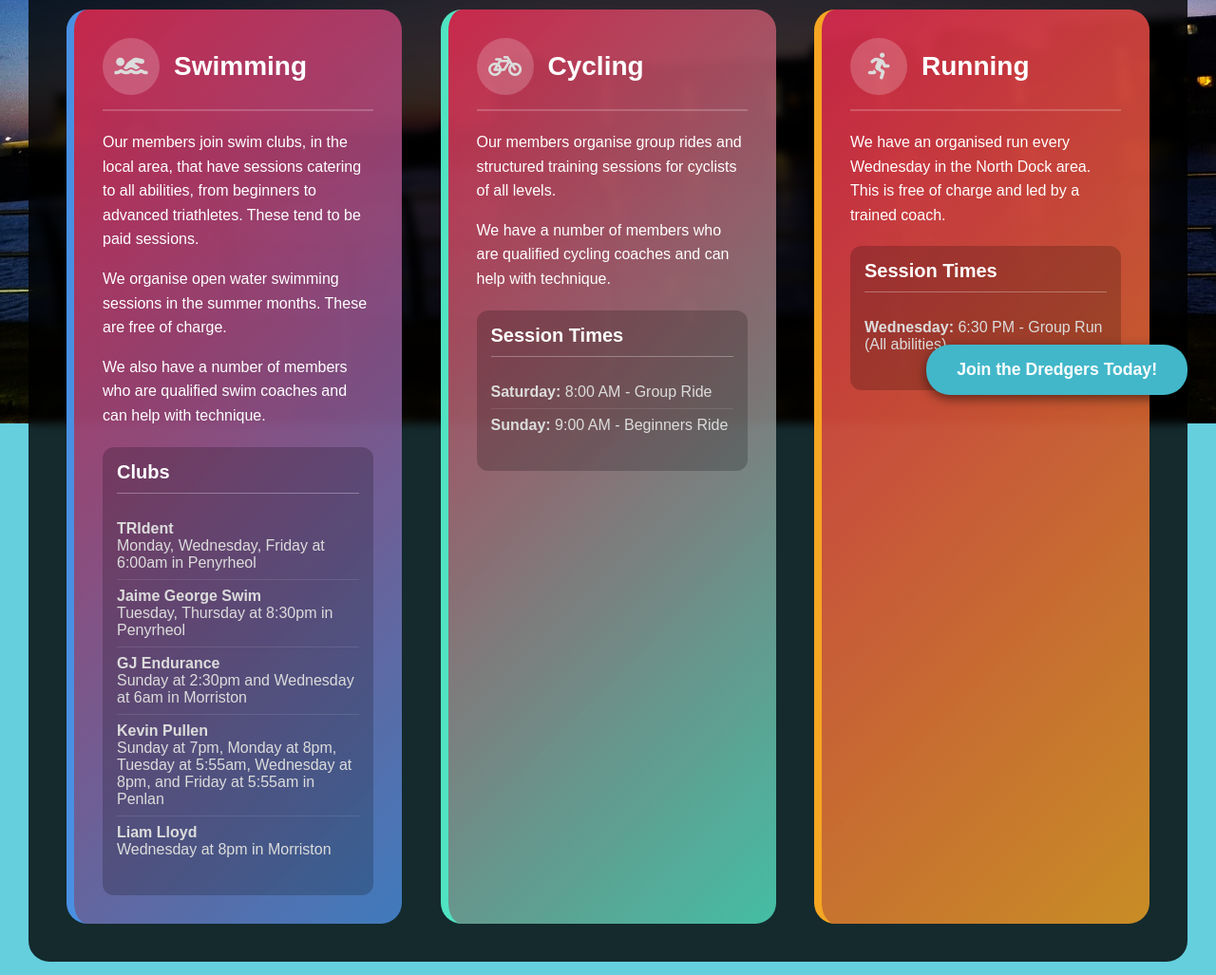
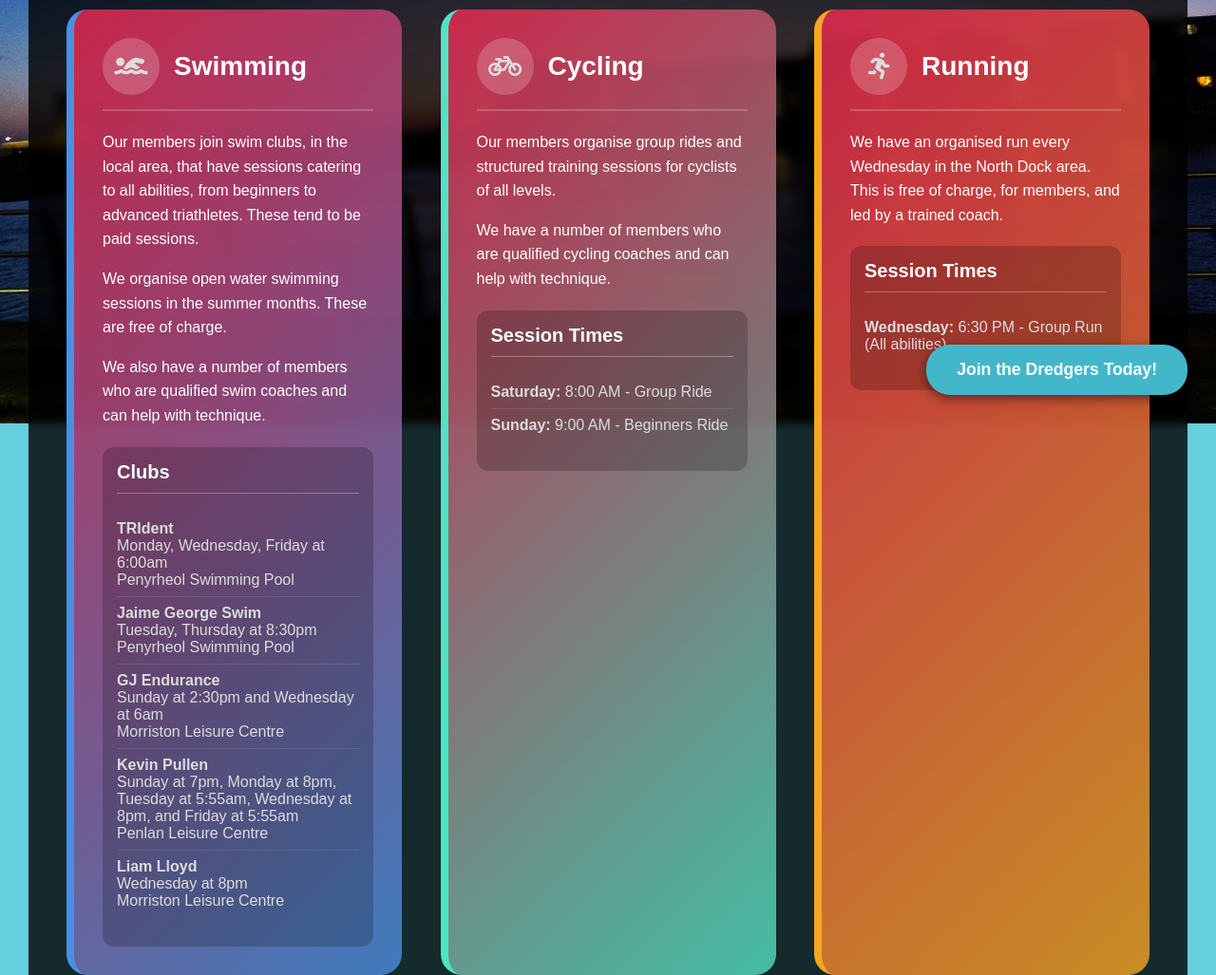
Before and after one commit to TimHincheyUK/NDDredgers, a plain HTML site: page training.html in a window 1280 px wide. Shown: the part 354-1381 px from the top of the page at 95% size. Drawn offline with Linux system fonts and the light colour scheme.

Commit message:
Wording chnges on training lage

```diff
--- a/training.html
+++ b/training.html
@@ -170,11 +170,11 @@
                         <div class="session-times">
                             <h3>Clubs</h3>
                             <ul>
-                                <li><strong>TRIdent</strong><br/>Monday, Wednesday, Friday at 6:00am in Penyrheol</li>
-                                <li><strong>Jaime George Swim</strong><br/>Tuesday, Thursday at 8:30pm in Penyrheol</li>
-                                <li><strong>GJ Endurance</strong><br/>Sunday at 2:30pm and Wednesday at 6am in Morriston</li>
-                                <li><strong>Kevin Pullen</strong><br/>Sunday at 7pm, Monday at 8pm, Tuesday at 5:55am, Wednesday at 8pm, and Friday at 5:55am in Penlan</li>
-                                <li><strong>Liam Lloyd</strong><br/>Wednesday at 8pm in Morriston</li>
+                                <li><strong>TRIdent</strong><br/>Monday, Wednesday, Friday at 6:00am<br/>Penyrheol Swimming Pool</li>
+                                <li><strong>Jaime George Swim</strong><br/>Tuesday, Thursday at 8:30pm<br/>Penyrheol Swimming Pool</li>
+                                <li><strong>GJ Endurance</strong><br/>Sunday at 2:30pm and Wednesday at 6am<br/>Morriston Leisure Centre</li>
+                                <li><strong>Kevin Pullen</strong><br/>Sunday at 7pm, Monday at 8pm, Tuesday at 5:55am, Wednesday at 8pm, and Friday at 5:55am<br/>Penlan Leisure Centre</li>
+                                <li><strong>Liam Lloyd</strong><br/>Wednesday at 8pm<br/>Morriston Leisure Centre</li>
                             </ul>
                         </div>
                     </div>
@@ -208,7 +208,7 @@
                         <h2>Running</h2>
                     </div>
                     <div class="discipline-content">
-                        <p>We have an organised run every Wednesday in the North Dock area. This is free of charge and led by a trained coach.</p>
+                        <p>We have an organised run every Wednesday in the North Dock area. This is free of charge, for members, and led by a trained coach.</p>
                         <div class="session-times">
                             <h3>Session Times</h3>
                             <ul>
```
